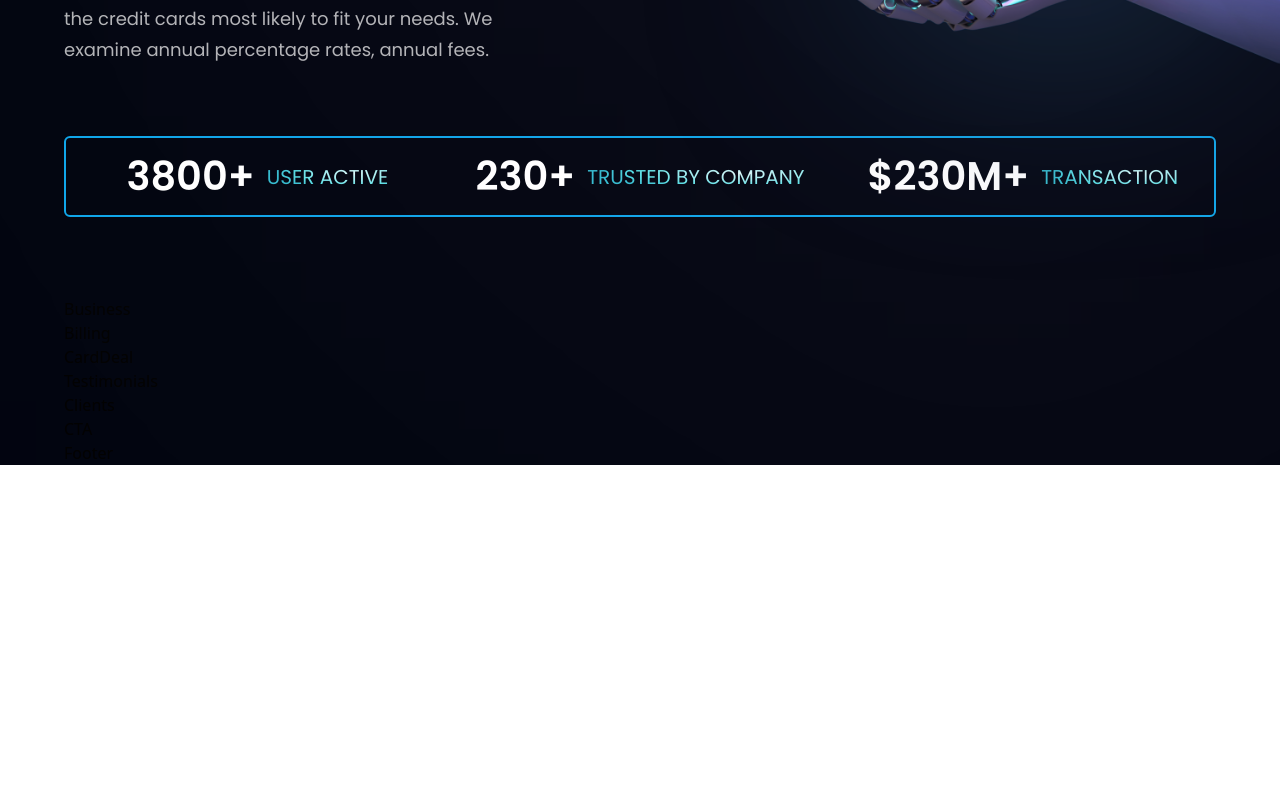
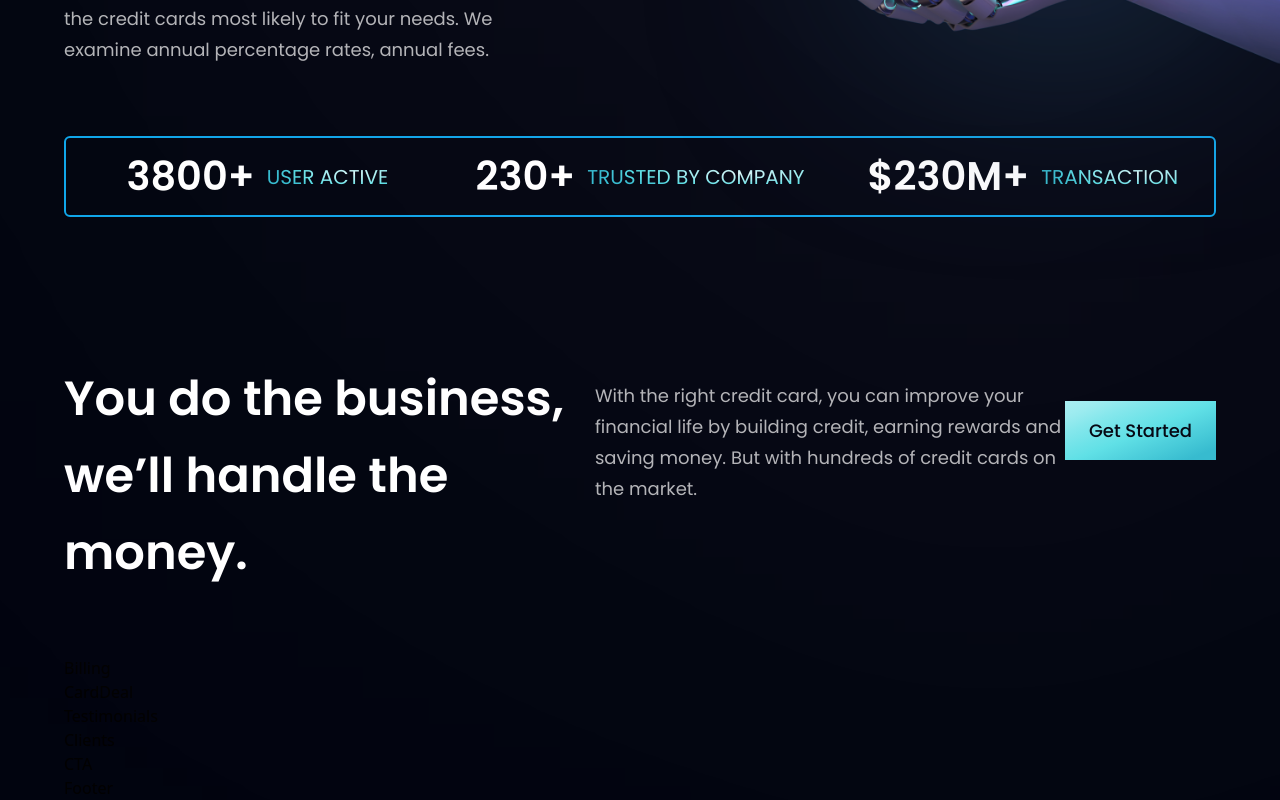
Before and after one commit to Vivek-Anil-Kalal/Bank-Payment-Form, a React (Vite) app in the folder bank_modern_app/: page / in a window 1280 px wide. Shown: the part 652-1452 px from the top of the page. Before the commit the page ends 1117 px from the top, so only its background shows below. Built offline with nearby package versions, Linux system fonts and the light colour scheme.

Commit message:
Button Component Completed

```diff
--- a/bank_modern_app/src/components/Business.jsx
+++ b/bank_modern_app/src/components/Business.jsx
@@ -1,9 +1,17 @@
 import React from 'react'
+import { features } from '../constants'
+import styles, { layout } from '../style'
+import Button from './Button'
 
-const Business = () => {
-  return (
-    <div>Business</div>
-  )
-}
+const Business = () => (
+  <section id='features' className={layout.section}>
+    <div className={`${layout.sectionInfo}`}>
+      <h2 className={styles.heading2}>You do the business, <br className="sm:block hidden" /> we’ll handle the money.</h2>
+    </div>
+    <p className={`${styles.paragraph} max-w-[470px] mt-5`}>With the right credit card, you can improve your financial life by building credit, earning rewards and saving money. But with hundreds of credit cards on the market.</p>
+
+    <Button styles="mt-10"/>
+  </section>
+)
 
 export default Business
--- a/bank_modern_app/src/components/Button.jsx
+++ b/bank_modern_app/src/components/Button.jsx
@@ -1,9 +1,10 @@
 import React from 'react'
 
-const Button = () => {
-  return (
-    <div>Button</div>
+const Button = ({styles}) =>  (
+    <div>
+      <button type="button" className={`py-4 px-6 bg-blue-gradient font-poppins font-medium text-[18px] text-primary outline-none ${styles}`}  >Get Started</button>
+    </div>
   )
-}
+
 
 export default Button
```
